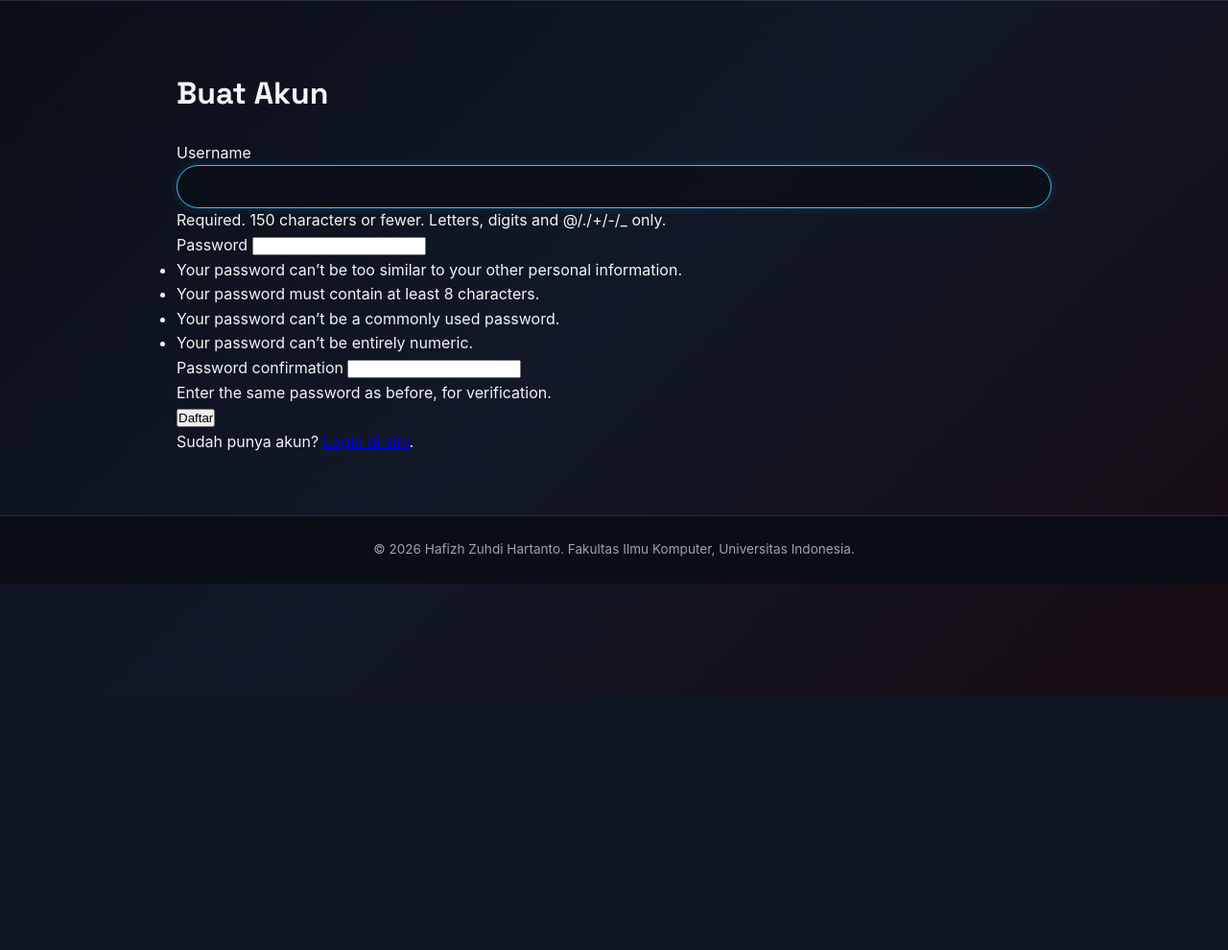
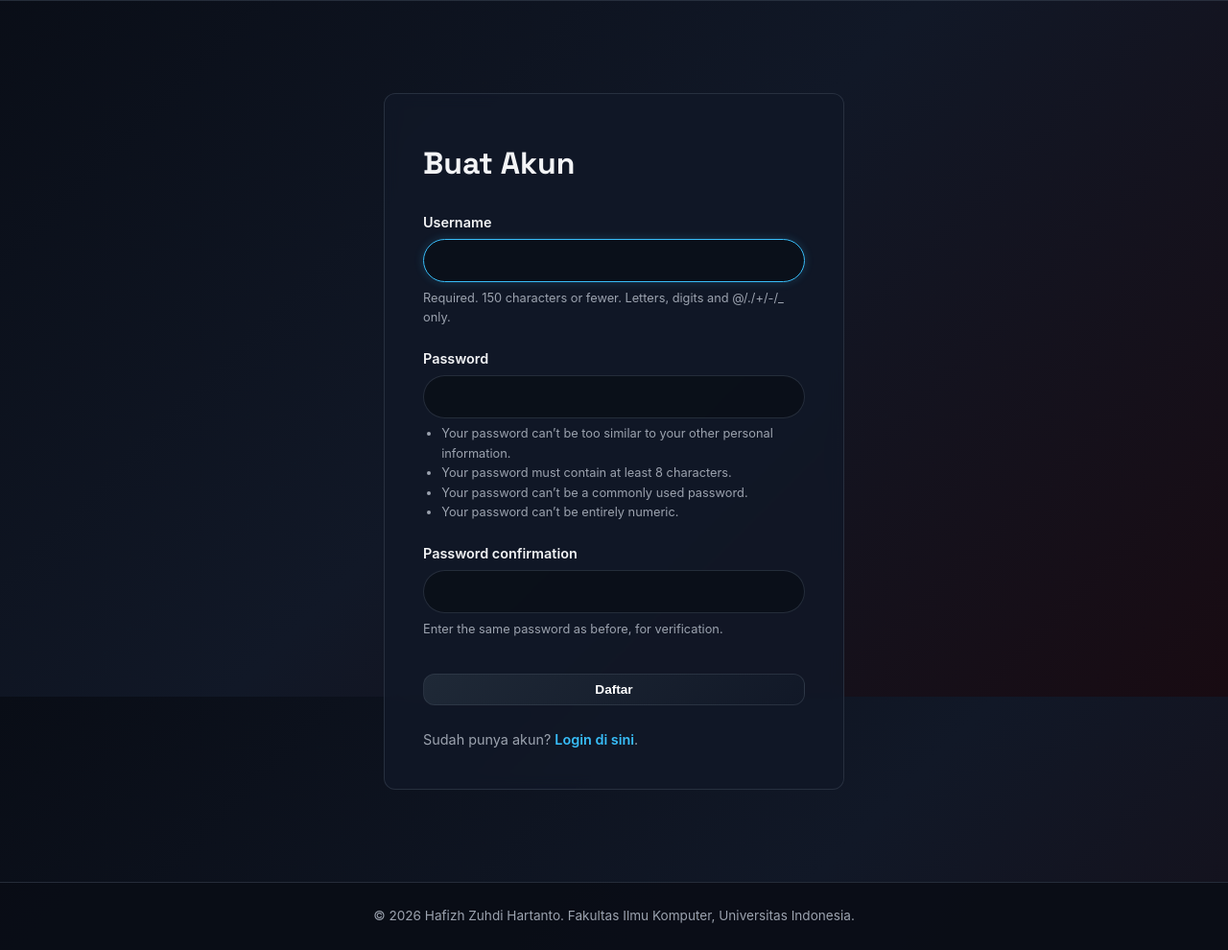
Before and after one commit to Hafizh0205/myportofolio, a Django app: page /register/ in a window 1280 px wide. Shown: the part 74-1064 px from the top of the page at 96% size. Before the commit the page ends 800 px from the top, so only its background shows below. Run offline with Django 5.2, Linux system fonts and the light colour scheme; parts of the project's set-up code (start-up, migrations or seed data) failed here and were passed over.

Commit message:
Tutorial 04 Complete

```diff
--- a/static/css/style.css
+++ b/static/css/style.css
@@ -451,10 +451,11 @@ h1, .brand {
     background-color: #4b5563;
 }
 
-/* Form Styling - Termasuk Input Date */
+/* Form Styling - Termasuk Input Text, URL, Date, Password & Textarea */
 .project-form input[type="text"],
 .project-form input[type="url"],
 .project-form input[type="date"],
+.project-form input[type="password"],
 .project-form textarea {
     width: 100%;
     box-sizing: border-box;
@@ -570,6 +572,56 @@ h1, .brand {
     border-radius: 999px;
     background: rgba(255, 255, 255, 0.2);
     font-size: 0.75rem;
+}
+
+/* Card Wrapper untuk Form Login dan Register */
+.form-card {
+    max-width: 480px;
+    margin: 2rem auto;
+    padding: 2.5rem;
+    background-color: var(--card-bg);
+    border: 1px solid var(--line);
+    border-radius: var(--radius);
+    backdrop-filter: blur(8px);
+}
+
+.form-group {
+    margin-bottom: 1.25rem;
+}
+
+.form-group label {
+    display: block;
+    font-size: 0.9rem;
+    font-weight: 600;
+    color: var(--ink);
+    margin-bottom: 0.4rem;
+}
+
+.form-help {
+    font-size: 0.8rem;
+    color: var(--text-muted);
+    margin-top: 0.4rem;
+}
+
+.form-help ul {
+    padding-left: 1.2rem;
+    margin-top: 0.3rem;
+}
+
+.form-error {
+    color: var(--accent-red);
+    font-size: 0.85rem;
+    margin-top: 0.3rem;
+}
+
+.form-card a {
+    color: var(--accent-blue);
+    text-decoration: none;
+    font-weight: 600;
+}
+
+.form-card a:hover {
+    text-decoration: underline;
 }
 
 @media (max-width: 600px) {
--- a/templates/base.html
+++ b/templates/base.html
@@ -7,7 +7,7 @@
     <link rel="preconnect" href="https://fonts.googleapis.com">
     <link rel="preconnect" href="https://fonts.gstatic.com" crossorigin>
     <link href="https://fonts.googleapis.com/css2?family=Space+Grotesk:wght@500;700&display=swap" rel="stylesheet">
-    <link rel="stylesheet" href="{% static 'css/style.css' %}?v=2">
+    <link rel="stylesheet" href="/static/css/style.css?v=3">
     {% block meta %} {% endblock meta %}
 </head>
 <body>
--- a/templates/register.html
+++ b/templates/register.html
@@ -6,7 +6,8 @@
 <main>
   <section class="experience-section">
     <div class="container">
-      <h1>Buat Akun</h1>
+      <div class="form-card">
+        <h1 style="margin-bottom: 1.5rem;">Buat Akun</h1>
         <form method="post" action="{% url 'main:register' %}" class="project-form">
           {% csrf_token %}
           {% for error in form.non_field_errors %}
@@ -24,9 +25,12 @@
               {% endfor %}
             </div>
           {% endfor %}
-        <button type="submit" class="button">Daftar</button>
+          <button type="submit" class="social-link" style="width: 100%; margin-top: 1rem;">Daftar</button>
         </form>
-      <p>Sudah punya akun? <a href="{% url 'main:login' %}">Login di sini</a>.</p>
+        <p style="margin-top: 1.5rem; font-size: 0.9rem; color: var(--text-muted);">
+          Sudah punya akun? <a href="{% url 'main:login' %}">Login di sini</a>.
+        </p>
+      </div>
     </div>
   </section>
 </main>
```
Also changed, not shown: other parts of static/css/style.css (+13 -12 lines), templates/login.html (+8 -4 lines). Lines whose indentation alone changed are shown as unchanged.
